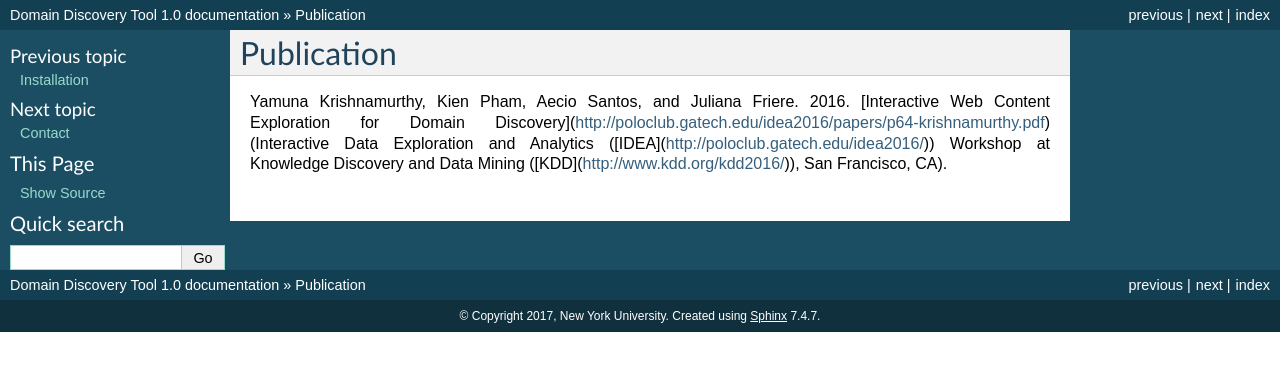
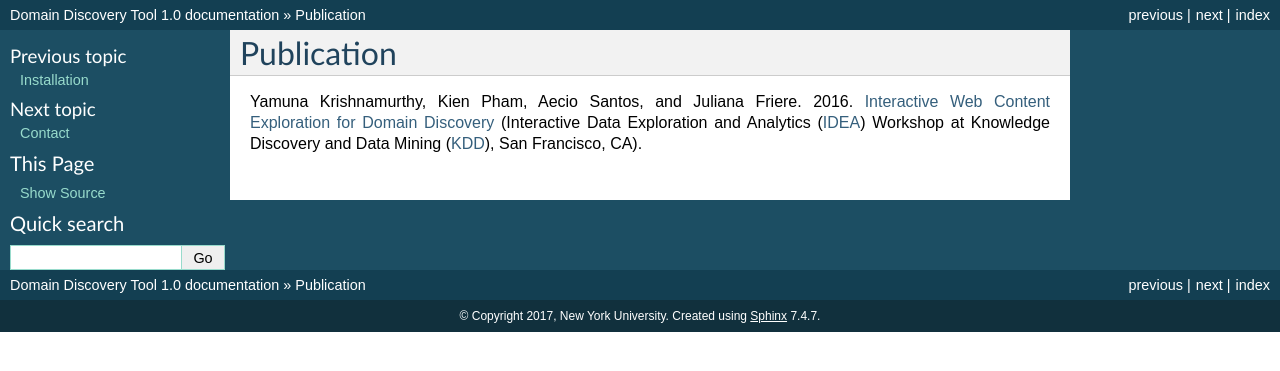
Before and after one commit to VIDA-NYU/domain_discovery_tool, a Sphinx documentation site: the page built from docs/publication.rst, in a window 1280 px wide. Shown: the top 371 px of the page. Built offline with Sphinx 7.4.7, drawn with Linux system fonts in a browser that asks for light colours.

Commit message:
Corrected links

```diff
--- a/docs/publication.rst
+++ b/docs/publication.rst
@@ -1,4 +1,4 @@
 Publication
 ===========
 
-Yamuna Krishnamurthy, Kien Pham, Aecio Santos, and Juliana Friere. 2016. [Interactive Web Content Exploration for Domain Discovery](http://poloclub.gatech.edu/idea2016/papers/p64-krishnamurthy.pdf) (Interactive Data Exploration and Analytics ([IDEA](http://poloclub.gatech.edu/idea2016/)) Workshop at Knowledge Discovery and Data Mining ([KDD](http://www.kdd.org/kdd2016/)), San Francisco, CA).
+Yamuna Krishnamurthy, Kien Pham, Aecio Santos, and Juliana Friere. 2016. `Interactive Web Content Exploration for Domain Discovery <http://poloclub.gatech.edu/idea2016/papers/p64-krishnamurthy.pdf>`_ (Interactive Data Exploration and Analytics (`IDEA <http://poloclub.gatech.edu/idea2016/>`_) Workshop at Knowledge Discovery and Data Mining (`KDD <http://www.kdd.org/kdd2016/>`_), San Francisco, CA).
```
